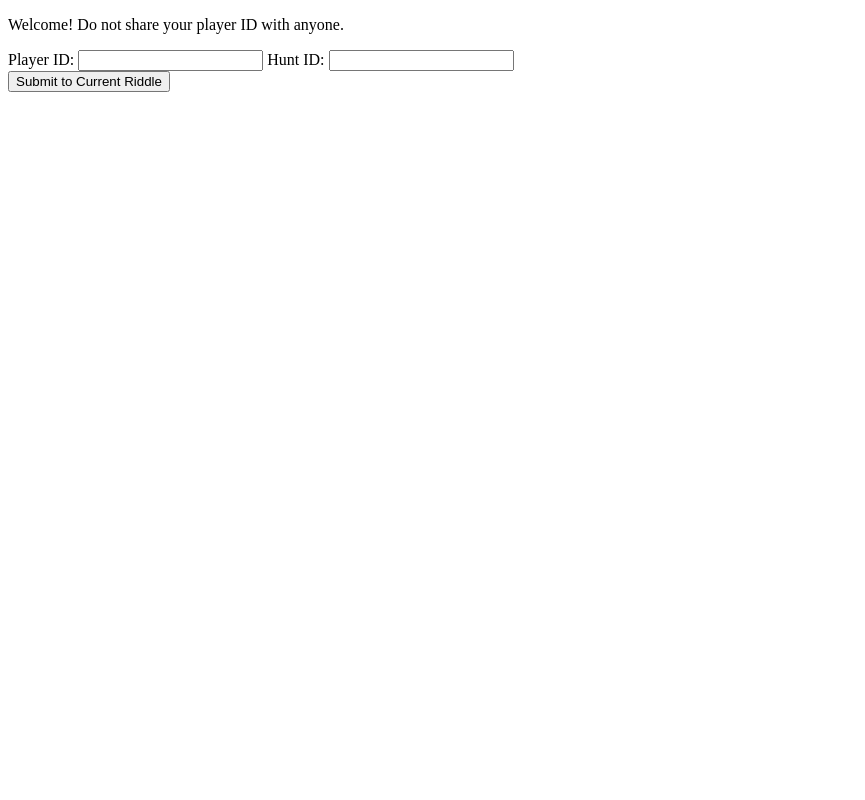
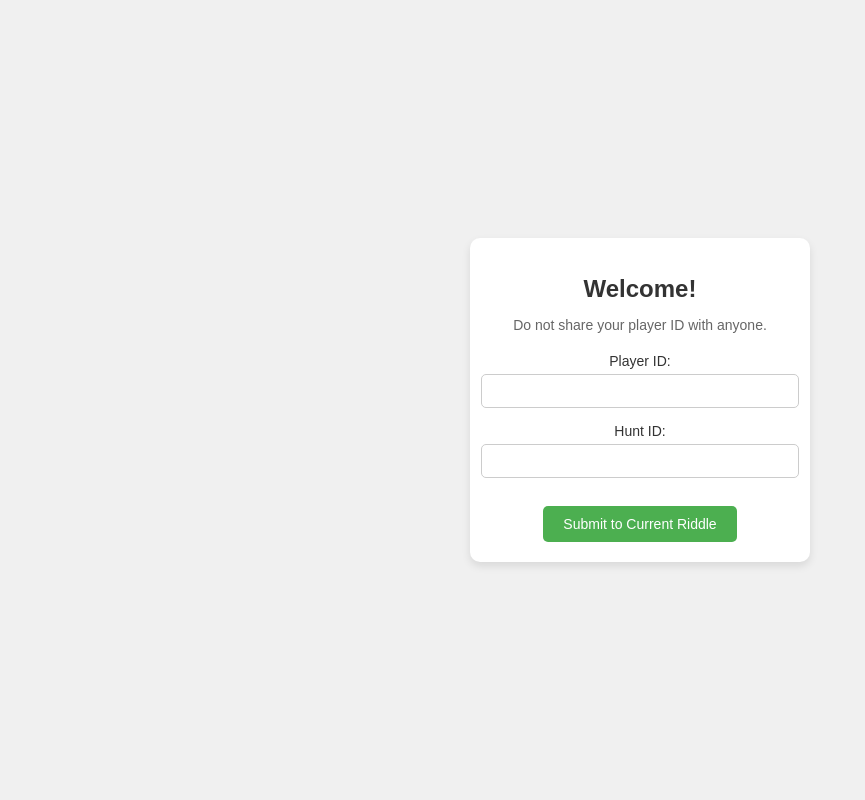
Before and after one commit to SleepyLeaf58/VPCI-Scavenger, a Flask app: template production/templates/save-local.html in a window 1280 px wide. Shown: the whole page, without its empty margins (0-865 px from the left). Run offline with Flask 3, Linux system fonts and the light colour scheme; the template is opened without the code that fills it, so the values that code supplies are empty.

Commit message:
Update save-local.html

```diff
--- a/production/templates/save-local.html
+++ b/production/templates/save-local.html
@@ -4,9 +4,72 @@
     <meta charset="UTF-8">
     <meta name="viewport" content="width=device-width, initial-scale=1.0">
     <title>Details - Hunt Join</title>
+    <style>
+        body {
+            font-family: 'Arial', sans-serif;
+            background-color: #f0f0f0;
+            margin: 0;
+            padding: 0;
+            display: flex;
+            justify-content: center;
+            align-items: center;
+            height: 100vh;
+        }
+        .container {
+            background-color: #fff;
+            padding: 20px;
+            border-radius: 10px;
+            box-shadow: 0 4px 8px rgba(0, 0, 0, 0.1);
+            text-align: center;
+            width: 300px;
+        }
+        h1 {
+            color: #333;
+            font-size: 24px;
+            margin-bottom: 10px;
+        }
+        p {
+            color: #666;
+            font-size: 14px;
+            margin-bottom: 15px;
+        }
+        form {
+            display: flex;
+            flex-direction: column;
+            align-items: center;
+        }
+        label {
+            font-size: 14px;
+            margin: 5px 0;
+            color: #333;
+        }
+        input[type="text"] {
+            padding: 8px;
+            margin-bottom: 10px;
+            border: 1px solid #ccc;
+            border-radius: 5px;
+            width: 100%;
+            font-size: 14px;
+        }
+        button {
+            padding: 10px 20px;
+            background-color: #4CAF50;
+            color: white;
+            border: none;
+            border-radius: 5px;
+            cursor: pointer;
+            font-size: 14px;
+            transition: background-color 0.3s ease;
+        }
+        button:hover {
+            background-color: #45a049;
+        }
+    </style>
 </head>
 <body>
-    <p>Welcome! Do not share your player ID with anyone.</p>
+    <div class="container">
+        <h1>Welcome!</h1>
+        <p>Do not share your player ID with anyone.</p>
         <p id="playerP">{{player_id}}</p>
         <p id="huntP">{{hunt_id}}</p>
 
@@ -18,6 +81,7 @@
             <br>
             <button type="submit">Submit to Current Riddle</button>
         </form>
+    </div>
 
     <script>
         const playerp = document.getElementById("playerP").innerHTML;
@@ -25,7 +89,6 @@
         const huntp = document.getElementById("huntP").innerHTML;
         localStorage.setItem("hunt-id", huntp);
 
-        // Autofill the player ID input field with the saved player-id from localStorage
         window.onload = function() {
             const playerIdFromStorage = localStorage.getItem("player-id");
             if (playerIdFromStorage) {
@@ -38,11 +101,9 @@
         }
 
         function loadParagraph() {
-            // Load the saved innerHTML from localStorage
             const savedParagraph = localStorage.getItem("paragraphContent");
 
             if (savedParagraph) {
-                // Set the innerHTML of the <p> tag with the saved content
                 document.getElementById("myParagraph").innerHTML = savedParagraph;
                 alert("Paragraph loaded from LocalStorage!");
             } else {
```
Lines whose indentation alone changed are shown as unchanged.
